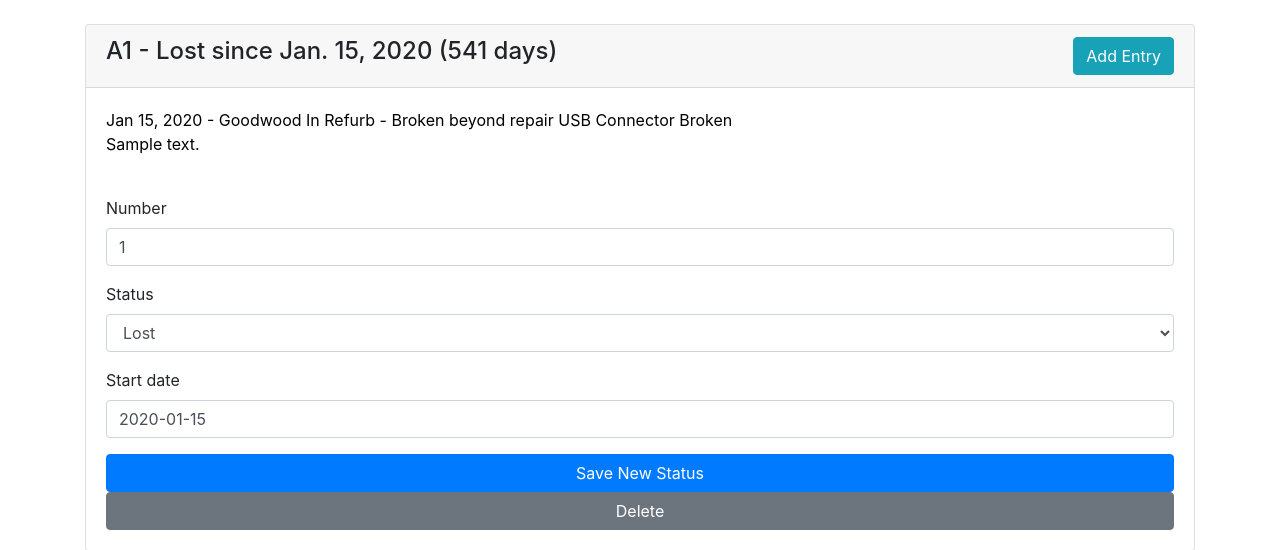
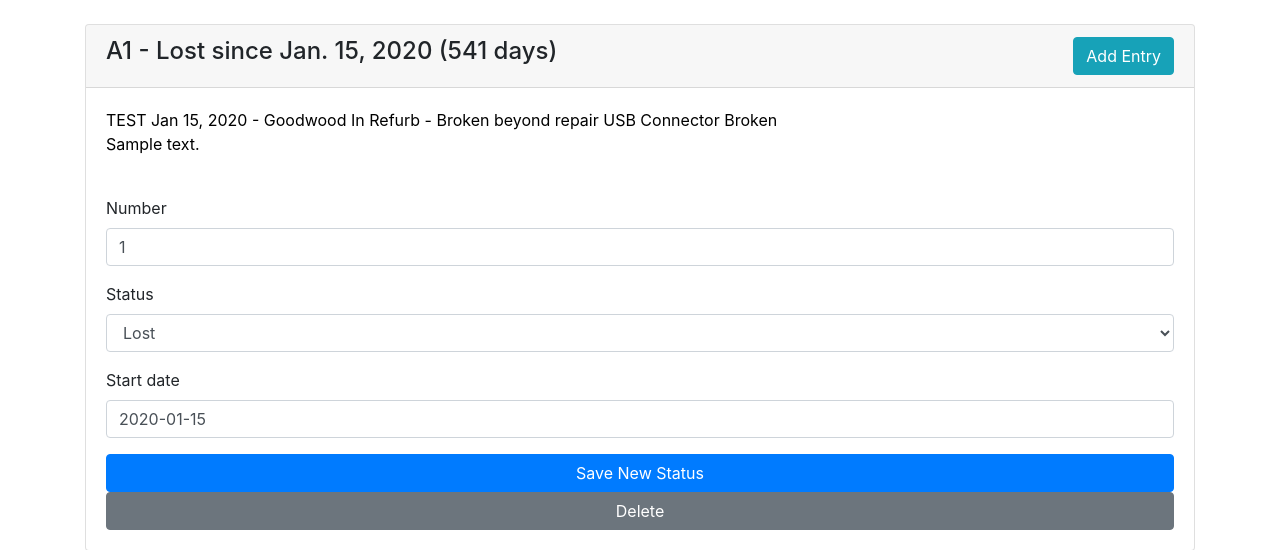
Before and after one commit to dimitrivanloey/TMS, a Django app: page /arkles/1/ in a window 1280 px wide. Shown: the part 58-608 px from the top of the page. Run offline with Django 3.2, Linux system fonts and the light colour scheme; a user stored in the database is signed in; tables that the repository leaves empty hold one stand-in row (values such as "Sample post"); some libraries are stand-ins or nearby versions.

Commit message:
some message

```diff
--- a/unit_logs/templates/unit_logs/arkle_unit.html
+++ b/unit_logs/templates/unit_logs/arkle_unit.html
@@ -40,7 +40,7 @@
 
         <a href="{% url 'unit_logs:edit_arkle_entry' entry.id %}">
             {% if entry.start_date != None %}
-            {{ entry.start_date|date:'M d, Y' }} - {{ entry.venue|default:"" }}   {{entry.status|default:""}} {{ entry.failure_codes|default:"" }} {{ entry.comments|linebreaks }}
+            TEST {{ entry.start_date|date:'M d, Y' }} - {{ entry.venue|default:"" }}   {{entry.status|default:""}} {{ entry.failure_codes|default:"" }} {{ entry.comments|linebreaks }}
             {% else %}
             {{ entry.date_added|date:'M d, Y' }} - {{ entry.venue|default:"" }}   {{entry.status|default:""}} {{ entry.failure_codes|default:"" }} {{ entry.comments|linebreaks }}
             {% endif %}
```
